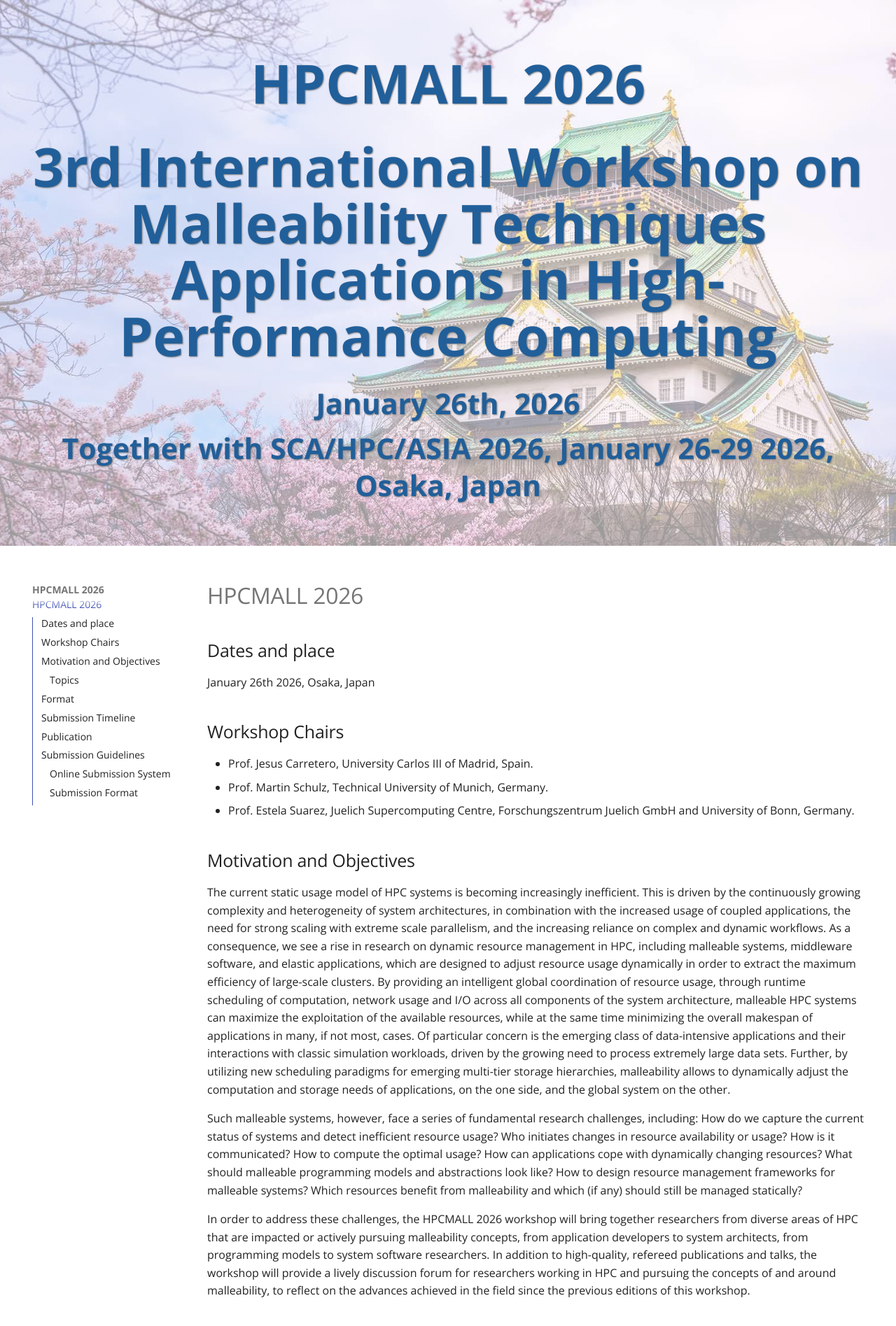
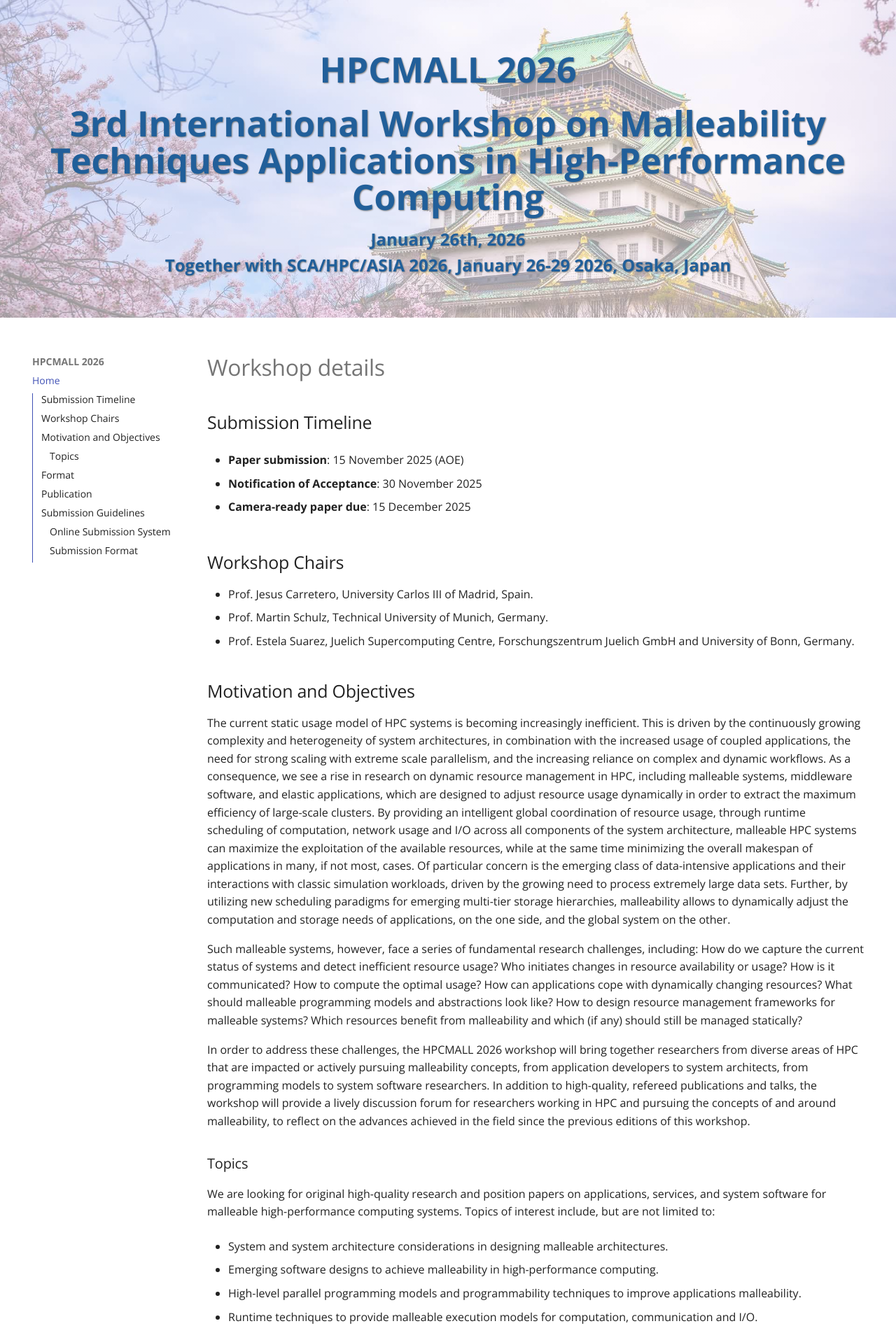
Before and after one commit to CoCo-ARCOS/HPCMALL2026, an MkDocs documentation site: the page built from docs/index.md, in a window 1280 px wide. Shown: the top 1895 px of the page at 70% size. Built offline with MkDocs 1.6.1 and Material for MkDocs 9.7.7, drawn with Linux system fonts in a browser that asks for light colours; some of the changed text lies outside the part shown.

Commit message:
change for responsive

```diff
--- a/docs/index.md
+++ b/docs/index.md
@@ -1,84 +1,81 @@
-# HPCMALL 2026
+# Workshop details
 
-## Dates and place
-January 26th 2026, Osaka, Japan
+## Submission Timeline
+
+- **Paper submission**: 15 November 2025 (AOE)
+
+- **Notification of Acceptance**: 30 November 2025
+
+- **Camera-ready paper due**: 15 December 2025
 
 ## Workshop Chairs
 
-* Prof. Jesus Carretero, University Carlos III of Madrid, Spain.
-* Prof. Martin Schulz, Technical University of Munich, Germany.
-* Prof. Estela Suarez, Juelich Supercomputing Centre, Forschungszentrum Juelich GmbH and University of Bonn, Germany.
+- Prof. Jesus Carretero, University Carlos III of Madrid, Spain.
+- Prof. Martin Schulz, Technical University of Munich, Germany.
+- Prof. Estela Suarez, Juelich Supercomputing Centre, Forschungszentrum Juelich GmbH and University of Bonn, Germany.
 
 ## Motivation and Objectives
 
-The current static usage model of HPC systems is becoming increasingly inefficient. This is driven by the continuously growing complexity and heterogeneity of system architectures, in combination with the increased usage of coupled applications, the need for strong scaling with extreme scale parallelism, and the increasing reliance on complex and dynamic workflows.  As a consequence, we see a rise in research on dynamic resource management in HPC, including malleable systems, middleware software, and elastic applications, which are designed to adjust resource usage dynamically in order to extract the maximum efficiency of large-scale clusters. By providing an intelligent global coordination of resource usage, through runtime scheduling of computation, network usage and I/O across all components of the system architecture, malleable HPC systems can maximize the exploitation of the available resources, while at the same time minimizing the overall makespan of applications in many, if not most, cases. Of particular concern is the emerging class of data-intensive applications and their interactions with classic simulation workloads, driven by the growing need to process extremely large data sets. Further, by utilizing new scheduling paradigms for emerging multi-tier storage hierarchies, malleability allows to dynamically adjust the computation and storage needs of applications, on the one side, and the global system on the other.
+The current static usage model of HPC systems is becoming increasingly inefficient. This is driven by the continuously growing complexity and heterogeneity of system architectures, in combination with the increased usage of coupled applications, the need for strong scaling with extreme scale parallelism, and the increasing reliance on complex and dynamic workflows. As a consequence, we see a rise in research on dynamic resource management in HPC, including malleable systems, middleware software, and elastic applications, which are designed to adjust resource usage dynamically in order to extract the maximum efficiency of large-scale clusters. By providing an intelligent global coordination of resource usage, through runtime scheduling of computation, network usage and I/O across all components of the system architecture, malleable HPC systems can maximize the exploitation of the available resources, while at the same time minimizing the overall makespan of applications in many, if not most, cases. Of particular concern is the emerging class of data-intensive applications and their interactions with classic simulation workloads, driven by the growing need to process extremely large data sets. Further, by utilizing new scheduling paradigms for emerging multi-tier storage hierarchies, malleability allows to dynamically adjust the computation and storage needs of applications, on the one side, and the global system on the other.
 
 Such malleable systems, however, face a series of fundamental research challenges, including: How do we capture the current status of systems and detect inefficient resource usage? Who initiates changes in resource availability or usage? How is it communicated? How to compute the optimal usage? How can applications cope with dynamically changing resources? What should malleable programming models and abstractions look like? How to design resource management frameworks for malleable systems? Which resources benefit from malleability and which (if any) should still be managed statically?
 
 In order to address these challenges, the HPCMALL 2026 workshop will bring together researchers from diverse areas of HPC that are impacted or actively pursuing malleability concepts, from application developers to system architects, from programming models to system software researchers. In addition to high-quality, refereed publications and talks, the workshop will provide a lively discussion forum for researchers working in HPC and pursuing the concepts of and around malleability, to reflect on the advances achieved in the field since the previous editions of this workshop.
 
-
 ### Topics
 
 We are looking for original high-quality research and position papers on applications, services, and system software for malleable high-performance computing systems. Topics of interest include, but are not limited to:
 
--  System and system architecture considerations in designing malleable architectures.
+- System and system architecture considerations in designing malleable architectures.
 
--  Emerging software designs to achieve malleability in high-performance computing.
+- Emerging software designs to achieve malleability in high-performance computing.
 
--  High-level parallel programming models and programmability techniques to improve applications malleability.
+- High-level parallel programming models and programmability techniques to improve applications malleability.
 
--  Runtime techniques to provide malleable execution models for computation, communication and I/O.
+- Runtime techniques to provide malleable execution models for computation, communication and I/O.
 
--  Resource management frameworks and interfaces supporting malleable scheduling, resource allocations and application execution.
+- Resource management frameworks and interfaces supporting malleable scheduling, resource allocations and application execution.
 
--  Computing and I/O scheduling algorithms providing and/or exploiting static or dynamic malleability.
+- Computing and I/O scheduling algorithms providing and/or exploiting static or dynamic malleability.
 
--  Interaction between state-of-the-art HPC systems and large-scale disaggregated resources, e.g., for AI appliances, and their dynamic usage.
+- Interaction between state-of-the-art HPC systems and large-scale disaggregated resources, e.g., for AI appliances, and their dynamic usage.
 
--  Use of AI and ML techniques to steer malleability in systems and applications.
+- Use of AI and ML techniques to steer malleability in systems and applications.
 
--  Ad-hoc storage systems and I/O scheduling techniques helping I/O malleability.
+- Ad-hoc storage systems and I/O scheduling techniques helping I/O malleability.
 
--  Support for malleable execution of applications in performance, debugging and correctness tools.
+- Support for malleable execution of applications in performance, debugging and correctness tools.
 
--  Energy efficiency and malleability (applications, over-provisioned systems wrt. power/energy, storage systems, etc.).
+- Energy efficiency and malleability (applications, over-provisioned systems wrt. power/energy, storage systems, etc.).
 
--  Experiences and use cases applying malleability to HPC applications.
+- Experiences and use cases applying malleability to HPC applications.
 
 ## Format
-* **Technical paper sessions**. We will give priority to presentation of high-quality technical papers. Accepted papers will be selected after a careful review process.
 
-* **Keynote speaker**. The HPCMALL program will feature at least one invited presentation by a well-known speaker in the HPC community related to malleability in HPC systems and applications.
+- **Technical paper sessions**. We will give priority to presentation of high-quality technical papers. Accepted papers will be selected after a careful review process.
 
-* **Panel discussion**. To close the workshop, we will organize a panel composed from a set of experts who will debate current and future challenges in achieving malleability in HPC systems and applications.
+- **Keynote speaker**. The HPCMALL program will feature at least one invited presentation by a well-known speaker in the HPC community related to malleability in HPC systems and applications.
 
-## Submission Timeline
-
-* **Paper submission**:  15 November 2025 (AOE)
-
-* **Notification of Acceptance**:  30 November 2025
-
-* **Camera-ready paper due**: 15 December 2025
+- **Panel discussion**. To close the workshop, we will organize a panel composed from a set of experts who will debate current and future challenges in achieving malleability in HPC systems and applications.
 
 ## Publication
 
-Papers will be published  together with SCA/HPCAsia proceedings.
+Papers will be published together with SCA/HPCAsia proceedings.
 
 ## Submission Guidelines
 
-###  Online Submission System
+### Online Submission System
 
 Authors submitting papers for HPCMALL 2026 must do so via the [Online Submission System](https://ssl.linklings.net/conferences/HPCAsia/). Authors are invited to submit technical papers of no more than 18 pages in PDF format, including figures and references. The papers should be formatted according to the ACM Proceedings Style and submitted through the Online Submission System.
 
 Submitted papers must contain original work that has not appeared in and is not under consideration for another conference or journal. The review process is double-blind. There will be no revision rebuttal process and the review will be one-pass.
 
-###  Submission Format
+### Submission Format
 
 All authors should submit manuscripts for review in a single-column format. Manuscripts must be at most 18 pages in PDF format including figures and references, formatted according to the ACM Proceedings Style. The ACM templates for Word and LaTeX are shown below. Also, ACM has partnered with Overleaf and the ACM LaTeX template on Overleaf platform is available. Please follow STEP 1 (Microsoft Word/LaTeX) at "2. The Workflow and Templates" in [https://www.acm.org/publications/authors/submissions](https://www.acm.org/publications/authors/submissions). Please note that there are two different instructions for Word and LaTeX template users.
 
-* ACM Templates
-    * Word (docx) - [download](https://www.acm.org/binaries/content/assets/publications/taps/acm_submission_template.docx)
-    * LaTex (zip) [download](https://portalparts.acm.org/hippo/latex_templates/acmart-primary.zip)
-        use a "manuscript" format option (Please refer to sample/sample-manuscript.tex).
-    * Overleaf use a "manuscript" format option.
+- ACM Templates
+  - Word (docx) - [download](https://www.acm.org/binaries/content/assets/publications/taps/acm_submission_template.docx)
+  - LaTex (zip) [download](https://portalparts.acm.org/hippo/latex_templates/acmart-primary.zip)
+    use a "manuscript" format option (Please refer to sample/sample-manuscript.tex).
+  - Overleaf use a "manuscript" format option.
--- a/docs/stylesheets/extra.css
+++ b/docs/stylesheets/extra.css
@@ -30,7 +30,7 @@
 
   /* ---- Typography: use clamp() for fluid type ---- */
   .banner h1 {
-    font-size: clamp(1.75rem, 6vw, 5rem); /* scales with viewport */
+    font-size: clamp(.75rem, 6vw, 2.5rem); /* scales with viewport */
     line-height: 1.05;
     margin: 0.25em 0;
     font-weight: 800;
@@ -38,7 +38,7 @@
   }
 
   .banner p {
-    font-size: clamp(1rem, 3.2vw, 2.2rem);
+    font-size: clamp(0.5rem, 3.2vw, 1.2rem);
     line-height: 1.3;
     margin: 0.25em 0 0;
     font-weight: 600; /* was font-style: bold */
--- a/mkdocs.yml
+++ b/mkdocs.yml
@@ -30,6 +30,8 @@ plugins:
   - search:
       enabled: false
 
+nav:
+  - Home: index.md
 
 extra_css:
   - stylesheets/extra.css
@@ -39,9 +41,6 @@ watch:
   - docs/
   - overrides/
 
-hide:
-  - navigation
-
 markdown_extensions:
   - attr_list
   - toc:
```
